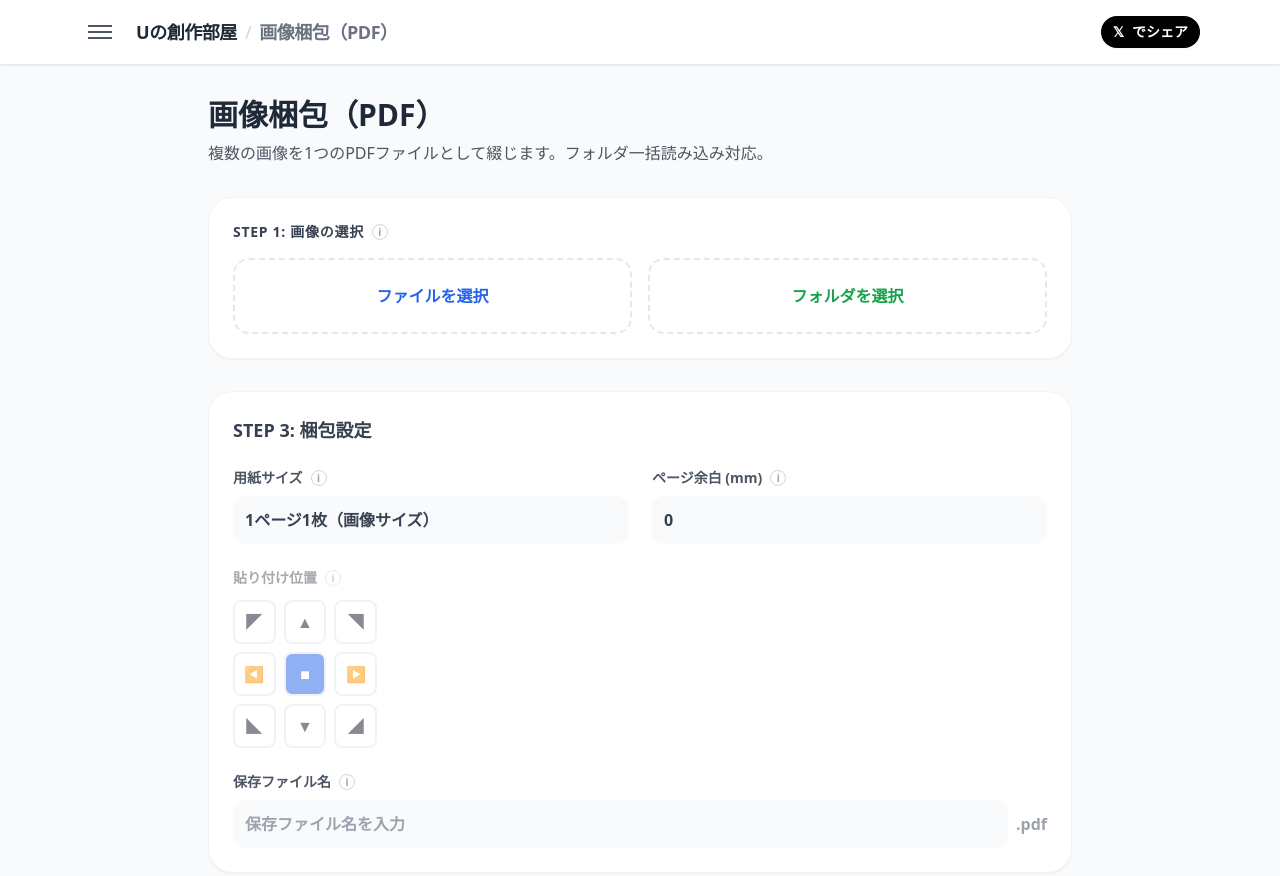
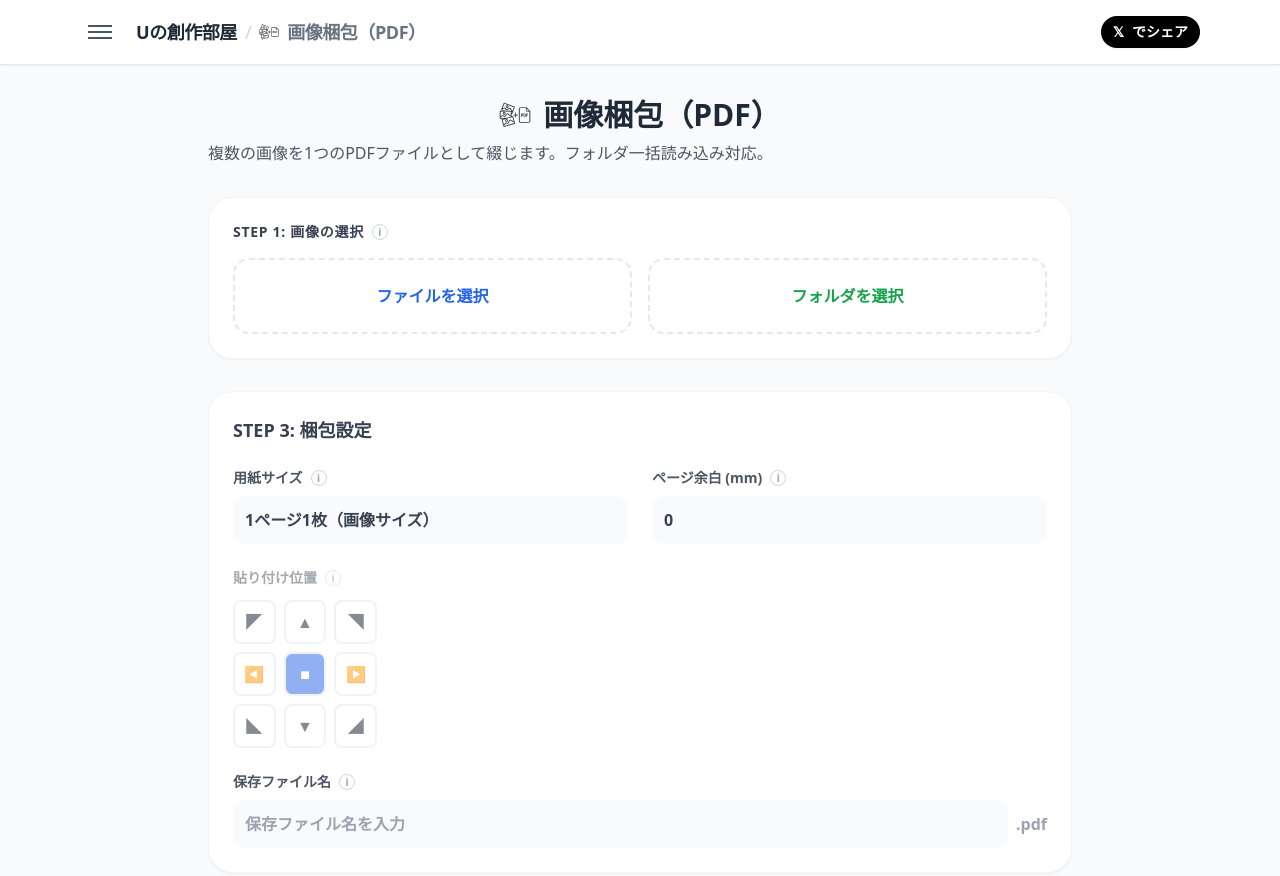
Before and after one commit to umigame0145/u-creative-room, a plain HTML site: page u-t-on/tools/img-binder-pdf.html in a window 1280 px wide. Shown: the top 876 px of the page. Drawn offline with nearby package versions, Linux system fonts and the light colour scheme.

Commit message:
Xシェアとアイコン対応

```diff
--- a/u-t-on/common/site-data.js
+++ b/u-t-on/common/site-data.js
@@ -7,13 +7,19 @@ const SITE_DATA = {
         { date: "2026.03.05", content: "新ツール「画像梱包（PDF）」を追加しました！" },
         { date: "2026.03.04", content: "サイト公開しました！" }
     ],
+    icons: {
+        "home": "home_icon.svg",
+        "image-joiner": "image-joiner_icon.svg",
+        "image-binder": "image-binder_icon.svg",
+        "copy-pattan": "copy-pattan_icon.svg"
+    },
     tools: [
         {
             id: "image-joiner",
             category: "image",
             name: "画像結合ツール",
             description: "複数の画像を縦や横に美しく結合。背景透過やHEIC形式にも対応しています。",
-            icon: "🖼️",
+            icon: "image-joiner",
             url: "tools/image-joiner.html",
             isUpdate: false
         },
@@ -22,7 +28,7 @@ const SITE_DATA = {
             category: "image",
             name: "画像梱包（PDF）",
             description: "複数の画像を1つのPDFファイルにまとめます。A4サイズへの自動収容や余白調整も可能です。",
-            icon: "📂",
+            icon: "image-binder",
             url: "tools/img-binder-pdf.html",
             isUpdate: false
         },
@@ -31,7 +37,7 @@ const SITE_DATA = {
             category: "other",
             name: "コピペったん",
             description: "よく使うフレーズを組み合わせて、素早くクリップボードにコピーします。",
-            icon: "📋",
+            icon: "copy-pattan",
             url: "tools/copy-pattan.html",
             isUpdate: true
         },
--- a/u-t-on/common/site-manager.js
+++ b/u-t-on/common/site-manager.js
@@ -1,19 +1,16 @@
 /**
  * site-manager.js
- * 共通処理（ヘッダー・フッター・解析タグの一括管理）
+ * 共通処理（アイコン一括管理・ヘッダー・フッター・解析）
  */
 
 // --- Google Analytics 一括設定 ---
 (function() {
-    const GA_ID = 'G-NVBKR9BVEX'; // ←ここを取得したIDに書き換えてください
-
-    // スクリプトタグの作成
+    const GA_ID = 'G-NVBKR9BVEX';
     const script = document.createElement('script');
     script.async = true;
     script.src = `https://www.googletagmanager.com/gtag/js?id=${GA_ID}`;
     document.head.appendChild(script);
 
-    // gtagの初期化
     window.dataLayer = window.dataLayer || [];
     function gtag(){dataLayer.push(arguments);}
     gtag('js', new Date());
@@ -25,27 +22,45 @@ const siteConfig = {
     footerText: "© 2026 Uの創作部屋. All rights reserved.",
     news: typeof SITE_DATA !== 'undefined' ? SITE_DATA.news : [],
     tools: typeof SITE_DATA !== 'undefined' ? SITE_DATA.tools : [],
-    menuGroups: typeof SITE_DATA !== 'undefined' ? SITE_DATA.menuGroups : []
+    menuGroups: typeof SITE_DATA !== 'undefined' ? SITE_DATA.menuGroups : [],
+    icons: typeof SITE_DATA !== 'undefined' ? SITE_DATA.icons : {}
 };
 
 const isSubPage = window.location.href.includes('/tools/');
 const basePath = isSubPage ? '../' : './';
 
+/**
+ * アイコンHTMLを生成する共通関数
+ * @param {string} iconKey - SITE_DATA.iconsのキー
+ * @param {string} className - Tailwindのクラス名
+ */
+function getIconHtml(iconKey, className = "w-6 h-6") {
+    const fileName = siteConfig.icons[iconKey] || 'default.svg';
+    // 実際のフォルダ構成「icon」に合わせてパスを修正
+    return `<img src="${basePath}common/icon/${fileName}" class="${className} inline-block" alt="icon" onerror="this.style.display='none'">`;
+}
+
 function initCommonComponents() {
     const currentTool = siteConfig.tools.find(t => window.location.pathname.includes(t.url.split('/').pop()));
 
+    // ヘッダータイトルの構築
     let displayTitle = siteConfig.siteName;
     if (isSubPage && currentTool) {
         displayTitle = `
             <a href="${basePath}index.html" class="hover:text-blue-600 transition-colors">${siteConfig.siteName}</a>
             <span class="mx-2 text-gray-300 font-normal">/</span>
-            <span class="text-gray-500">${currentTool.name}</span>
+            <span class="text-gray-500 flex items-center gap-2">
+                ${getIconHtml(currentTool.icon, "w-5 h-5")}
+                ${currentTool.name}
+            </span>
         `;
     }
 
     const headerHtml = `
         <header class="fixed top-0 left-0 right-0 bg-white/95 backdrop-blur-sm shadow-sm border-b z-[60]">
-            <div class="max-w-6xl mx-auto px-4 py-4 flex items-center justify-between"> <div class="flex items-center overflow-hidden"> <button id="menuBtn" class="p-2 hover:bg-gray-100 rounded-lg transition focus:outline-none">
+            <div class="max-w-6xl mx-auto px-4 py-4 flex items-center justify-between">
+                <div class="flex items-center overflow-hidden">
+                    <button id="menuBtn" class="p-2 hover:bg-gray-100 rounded-lg transition focus:outline-none">
                         <div class="w-6 h-0.5 bg-gray-600 mb-1"></div>
                         <div class="w-6 h-0.5 bg-gray-600 mb-1"></div>
                         <div class="w-6 h-0.5 bg-gray-600"></div>
@@ -54,7 +69,6 @@ function initCommonComponents() {
                         ${displayTitle}
                     </div>
                 </div>
-
                 <div id="header-share-area" class="flex-shrink-0 ml-2">
                     <a id="headerShareX" href="#" target="_blank" rel="noopener noreferrer"
                        class="flex items-center gap-2 px-3 py-1.5 bg-black text-white rounded-full font-bold hover:opacity-80 transition shadow-sm text-xs md:text-sm">
@@ -84,7 +98,12 @@ function initCommonComponents() {
                         <div class="mb-6">
                             <p class="text-[10px] font-bold text-gray-400 uppercase tracking-widest mb-3 px-2">${group.groupName}</p>
                             <ul class="space-y-2">
-                                ${group.items.map(item => `<li><a href="${basePath}${item.url}" class="block p-2 text-sm text-gray-600 hover:bg-blue-50 hover:text-blue-600 rounded-lg transition">${item.name}</a></li>`).join('')}
+                                ${group.items.map(item => {
+                                    // メニューグループ内のアイテム名からツール情報を紐付け
+                                    const toolInfo = siteConfig.tools.find(t => t.name === item.name);
+                                    const icon = toolInfo ? getIconHtml(toolInfo.icon, "w-4 h-4 mr-2") : '';
+                                    return `<li><a href="${basePath}${item.url}" class="flex items-center p-2 text-sm text-gray-600 hover:bg-blue-50 hover:text-blue-600 rounded-lg transition">${icon}${item.name}</a></li>`;
+                                }).join('')}
                             </ul>
                         </div>
                     `).join('')}
@@ -93,11 +112,12 @@ function initCommonComponents() {
         </div>
     `;
 
+    // コンポーネントの挿入
     const h = document.getElementById('common-header');
     if (h) h.innerHTML = headerHtml;
-
     document.body.insertAdjacentHTML('afterbegin', drawerHtml);
 
+    // お知らせの描画
     const newsList = document.getElementById('news-list');
     if (newsList) {
         newsList.innerHTML = siteConfig.news.map(n => `
@@ -108,12 +128,15 @@ function initCommonComponents() {
         `).join('');
     }
 
+    // トップページ：ツール一覧グリッドの描画
     const toolGrid = document.getElementById('tool-grid');
     if (toolGrid) {
         const toolHtml = siteConfig.tools.map(tool => `
             <a href="${basePath}${tool.url}" class="group bg-white p-8 rounded-3xl shadow-sm border border-gray-100 hover:shadow-2xl hover:border-blue-200 transition-all duration-300 transform hover:-translate-y-1">
                 <div class="flex items-start justify-between mb-6">
-                    <div class="w-14 h-14 bg-blue-50 text-blue-600 rounded-2xl flex items-center justify-center text-3xl group-hover:bg-blue-600 group-hover:text-white transition-colors duration-300">${tool.icon}</div>
+                    <div class="w-14 h-14 bg-blue-50 rounded-2xl flex items-center justify-center group-hover:bg-blue-600 transition-colors duration-300">
+                        ${getIconHtml(tool.icon, "w-8 h-8 group-hover:invert")}
+                    </div>
                     ${tool.isUpdate ? '<span class="text-[10px] font-bold text-blue-500 bg-blue-50 px-3 py-1 rounded-full uppercase tracking-widest border border-blue-100">Update</span>' : ''}
                 </div>
                 <h3 class="text-xl font-bold mb-3 group-hover:text-blue-600 transition-colors">${tool.name}</h3>
@@ -124,6 +147,13 @@ function initCommonComponents() {
         toolGrid.innerHTML = toolHtml + `<div class="bg-gray-50 p-8 rounded-3xl border-2 border-dashed border-gray-200 flex flex-col items-center justify-center text-gray-400 text-center"><p class="text-sm font-bold tracking-widest">COMING SOON</p></div>`;
     }
 
+    // 各ツールページ：タイトル横にアイコンを追加
+    const pageTitle = document.querySelector('main h1');
+    if (isSubPage && pageTitle && currentTool) {
+        pageTitle.innerHTML = `<span class="flex items-center justify-center gap-3">${getIconHtml(currentTool.icon, "w-8 h-8")} ${currentTool.name}</span>`;
+    }
+
+    // フッターの描画
     const f = document.getElementById('common-footer');
     if (f) {
         f.innerHTML = `
@@ -137,6 +167,7 @@ function initCommonComponents() {
         `;
     }
 
+    // メニュー開閉ロジック
     const menuBtn = document.getElementById('menuBtn');
     const closeBtn = document.getElementById('closeBtn');
     const drawer = document.getElementById('menuDrawer');
@@ -146,7 +177,11 @@ function initCommonComponents() {
     const toggleMenu = (open) => {
         if (open) {
             drawer.classList.remove('invisible');
-            setTimeout(() => { overlay.classList.add('opacity-50'); overlay.classList.remove('opacity-0'); content.classList.remove('-translate-x-full'); }, 10);
+            setTimeout(() => {
+                overlay.classList.add('opacity-50');
+                overlay.classList.remove('opacity-0');
+                content.classList.remove('-translate-x-full');
+            }, 10);
         } else {
             overlay.classList.replace('opacity-50', 'opacity-0');
             content.classList.add('-translate-x-full');
@@ -157,6 +192,7 @@ function initCommonComponents() {
     closeBtn?.addEventListener('click', () => toggleMenu(false));
     overlay?.addEventListener('click', () => toggleMenu(false));
 
+    // お知らせ開閉ロジック
     const newsContainer = document.getElementById('news-container');
     const toggleNewsBtn = document.getElementById('toggle-news-btn');
     if (toggleNewsBtn && newsContainer) {
@@ -171,31 +207,14 @@ function initCommonComponents() {
         });
     }
 
-    // --- 𝕏シェアリンクの全ページ共通設定 ---
-    const setGlobalShareLink = () => {
+    // 𝕏シェアリンク設定
     const shareBtn = document.getElementById('headerShareX');
     if (shareBtn) {
-            // 現在のページのタイトルを取得（SEO_CONFIGがあればそこから、なければHTMLのtitleから）
-            let pageTitle = document.title.split('|')[0].trim();
-
-            // ツールのIDをURLから判定（例: image-joiner.html -> image-joiner）
-            const path = window.location.pathname;
-            const toolId = path.split('/').pop().replace('.html', '');
-
-            // もしSEO_CONFIGにデータがあれば、より綺麗な名前を取得
-            if (typeof SEO_CONFIG !== 'undefined' && SEO_CONFIG[toolId]) {
-                pageTitle = SEO_CONFIG[toolId].title.split('|')[0].trim();
+        let title = document.title.split('|')[0].trim();
+        const text = encodeURIComponent(`${title}\nインストール不要・ブラウザ完結で安全に使えます。\n\n#Uの創作部屋 #便利ツール\n`);
+        const url = encodeURIComponent(window.location.href);
+        shareBtn.href = `https://twitter.com/intent/tweet?text=${text}&url=${url}`;
+    }
 }
 
-            const text = encodeURIComponent(`${pageTitle}が便利！\nインストール不要・ブラウザ完結で安全に使えます。\n\n#Uの創作部屋 #便利ツール\n`);
-            const url = encodeURIComponent(window.location.href);
-
-            shareBtn.href = `https://twitter.com/intent/tweet?text=${text}&url=${url}`;
-        }
-    };
-
-    // ヘッダー生成直後に実行
-    setGlobalShareLink();
-}
-
-initCommonComponents();
+document.addEventListener('DOMContentLoaded', initCommonComponents);
```
Also changed, not shown: u-t-on/index.html (+8 -0 lines), u-t-on/tools/copy-pattan.html (+6 -0 lines), u-t-on/tools/image-joiner.html (+6 -2 lines), u-t-on/tools/img-binder-pdf.html (+7 -0 lines), u-t-on/common/icon/copy-pattan_icon.svg (added), u-t-on/common/icon/copy-pattan_ogp.png (added), u-t-on/common/icon/home_icon.svg (added), u-t-on/common/icon/home_ogp.png (added), u-t-on/common/icon/image-binder_icon.svg (added), u-t-on/common/icon/image-binder_ogp.png (added), u-t-on/common/icon/image-joiner_icon.svg (added), u-t-on/common/icon/image-joiner_ogp.png (added). Lines whose indentation alone changed are shown as unchanged.
